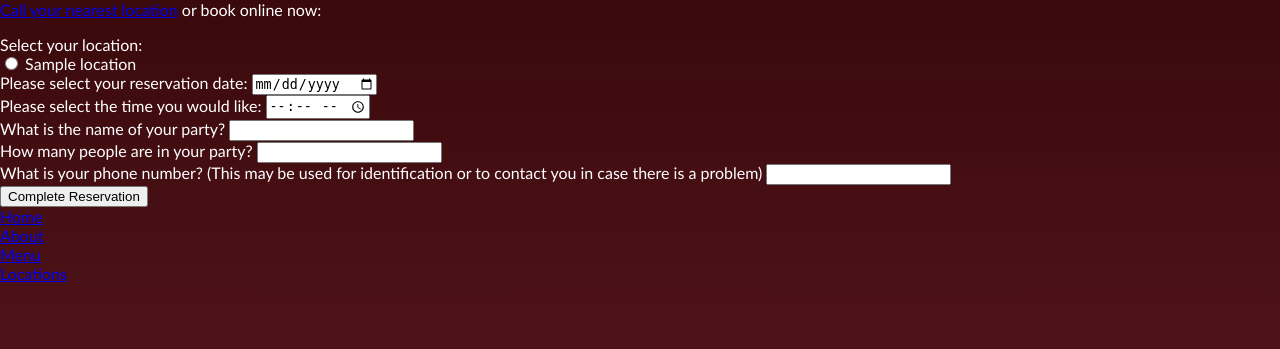
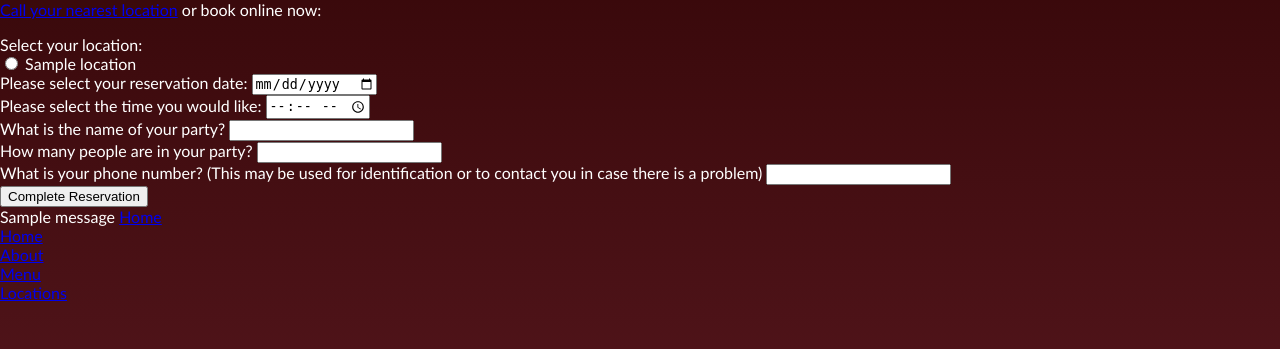
Before and after one commit to ImpendingKataclysm/restaurant_website, a Django app: template templates/reserve.html in a window 1280 px wide. Shown: the part 279-628 px from the top of the page. Run offline with Django 3.2, Linux system fonts and the light colour scheme; the template is opened without the code that fills it: most values are stand-ins (such as "Sample title", 1, 10 or a date in 2020); one stand-in notice (Sample message) is shown.

Commit message:
Display success or error message on form submission

```diff
--- a/templates/reserve.html
+++ b/templates/reserve.html
@@ -38,4 +38,20 @@
             <input type="submit" value="Complete Reservation">
         </div>
     </form>
+    {% if messages %}
+        <ul class="response_message">
+       {% for message in messages %}
+            <li {% if message.tags %}
+                class="{{ message.tags }}"
+            {% endif %} >
+                {{ message }}
+            {% if message.tags == 'success' %}
+                <a class="response_btn" href="/">Home</a>
+            {% elif message.tags == 'error' %}
+                <a class="response_btn" href="/contact">Try again</a>
+            {% endif %}
+            </li>
+       {% endfor %}
+        </ul>
+    {% endif %}
 {% endblock %}
```
Also changed, not shown: restaurant/views.py (+19 -2 lines).
